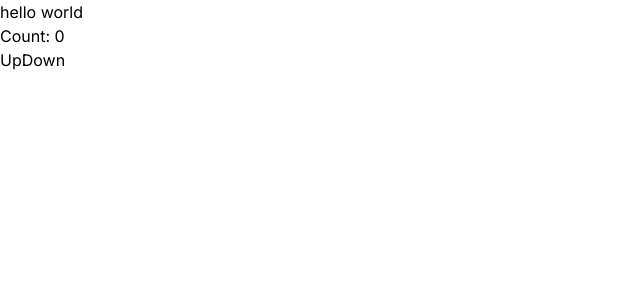
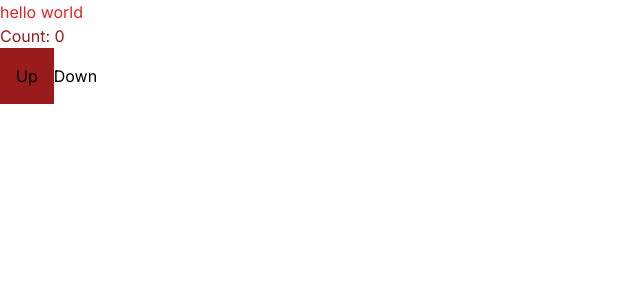
Before and after one commit to mdnazmul42726/explore-next.js, a Next.js app: page / in a window 1280 px wide. Shown: the top 300 px of the page, without its empty margins (0-640 px from the left). Built offline with nearby package versions, Linux system fonts and the light colour scheme.

Commit message:
explore built-in routes

```diff
--- /dev/null
+++ b/src/app/loading.js
@@ -0,0 +1,11 @@
+import React from 'react';
+
+const LoadingComponents = () => {
+    return (
+        <div>
+            <p>loading.....</p>
+        </div>
+    );
+};
+
+export default LoadingComponents;
--- a/src/app/page.js
+++ b/src/app/page.js
@@ -4,7 +4,7 @@ import React from 'react';
 const HomeComponent = () => {
   return (
     <div>
-      <p>hello world</p>
+      <p className='text-red-600'>hello world</p>
       <Counter />
     </div>
   );
--- a/src/components/Counter.js
+++ b/src/components/Counter.js
@@ -7,8 +7,8 @@ const Counter = () => {
 
     return (
         <div>
-            <p>Count: {counter}</p>
-            <button onClick={() => setCounter(counter + 1)}>Up</button>
+            <p className="text-red-800">Count: {counter}</p>
+            <button className="bg-red-800 p-4" onClick={() => setCounter(counter + 1)}>Up</button>
             <button onClick={() => setCounter(counter - 1)}>Down</button>
         </div>
     );
```
